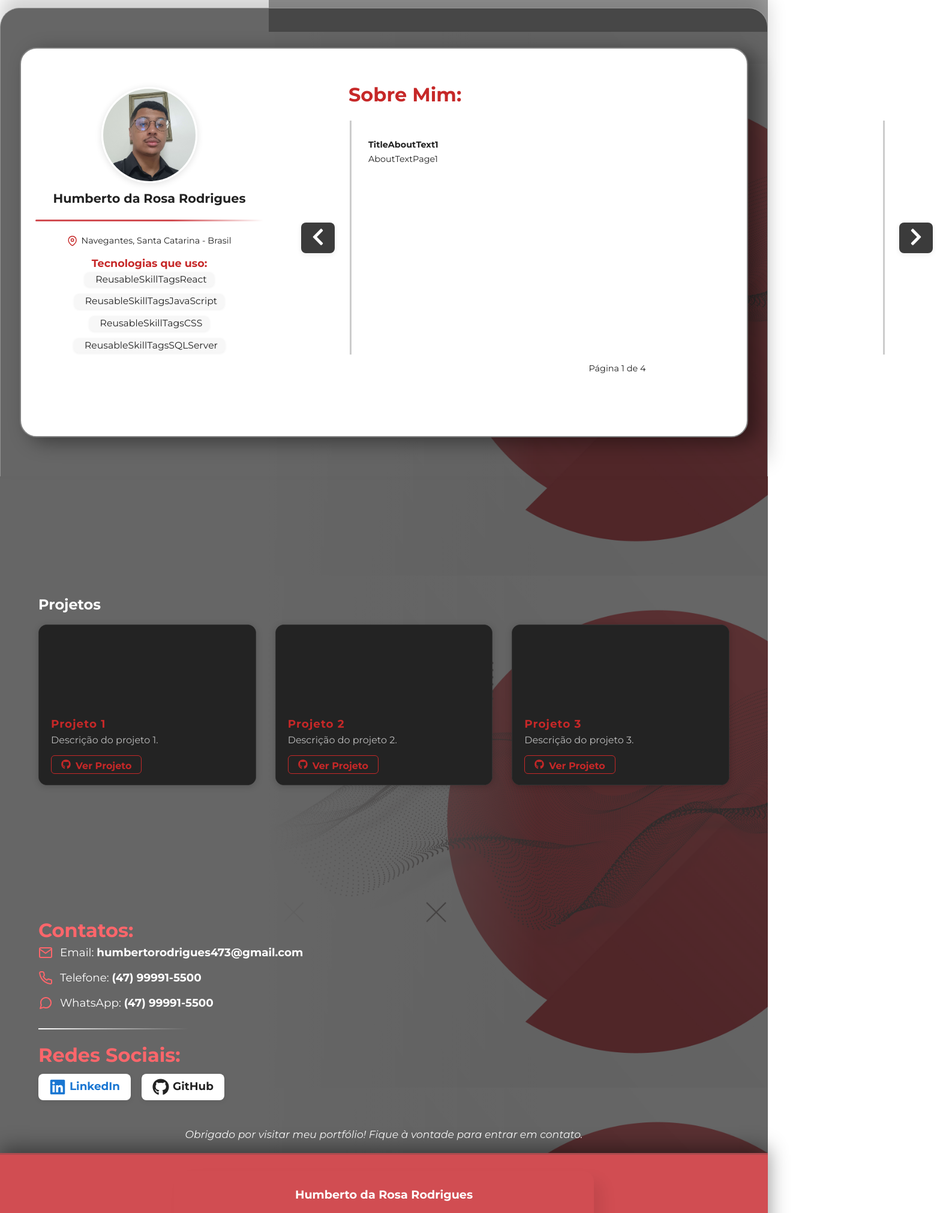
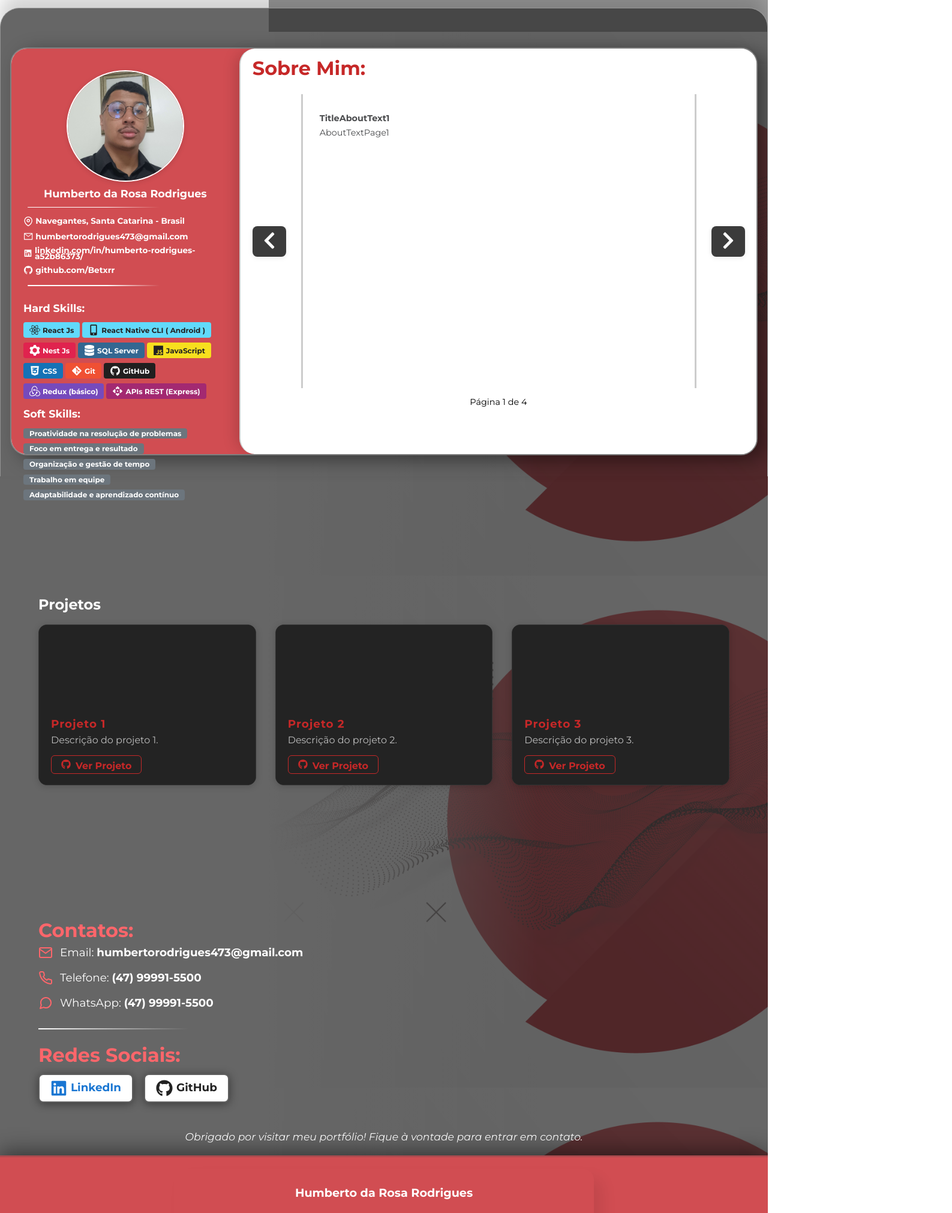
Before and after one commit to Betxrr/Portfolio-Humberto, a React (Vite) app in the folder Front-end/: page / in a window 1280 px wide. Shown: the part 747-2769 px from the top of the page at 60% size, 1587 px wide, since content can reach past the window. Built offline with nearby package versions, Linux system fonts and the light colour scheme; grey boxes are pictures that could not be loaded; a web font is replaced by a local one.

Commit message:
Refatora Resume.jsx: centraliza nome e foto, ajusta alinhamento dos itens, adiciona SkillTag reutilizável para hard e soft skills, melhora espaçamento e visual das seções

```diff
--- a/Front-end/src/components/Pagination/ResumeTextPagination.module.css
+++ b/Front-end/src/components/Pagination/ResumeTextPagination.module.css
@@ -1,21 +1,18 @@
 .TextContainer {
   display: flex;
   width: 100%;
-  align-items: stretch;
+  align-items: center;
   justify-content: space-between;
-  height: 390px;
+  height: 490px;
 }
 
 .LeftButton {
-  width: 80px;
-  min-width: 80px;
-  max-width: 80px;
+
   display: flex;
   align-items: center;
   justify-content: center;
   font-size: 2rem;
   height: 100%;
-  flex: 0 0 60px;
   padding-right: 25px;
 
 }
@@ -46,4 +43,5 @@
   display: flex;
   justify-content: center;
   margin-top: 12px;
+  color: black;
 }
--- /dev/null
+++ b/Front-end/src/components/Tags/SkillTag.jsx
@@ -0,0 +1,31 @@
+import React from 'react';
+import styles from './SkillTag.module.css';
+
+import { FaReact, FaJs, FaCss3Alt, FaDatabase, FaGitAlt, FaMobileAlt, FaGithub } from 'react-icons/fa';
+import { SiRedux, SiNestjs } from 'react-icons/si';
+import { MdApi } from "react-icons/md";
+import { ImCog } from "react-icons/im";
+
+const iconMap = {
+  react: FaReact,
+  'react-native': FaMobileAlt,
+  javascript: FaJs,
+  css: FaCss3Alt,
+  sql: FaDatabase,
+  git: FaGitAlt,
+  github: FaGithub,
+  api: MdApi,
+  redux: SiRedux,
+  nestjs: SiNestjs,
+};
+
+export default function SkillTag({ icon, color, children }) {
+  const IconComponent = icon || iconMap[color];
+
+  return (
+    <span className={`${styles.skillTag} ${styles[color]}`}>
+      {IconComponent && <IconComponent size={18} />}
+      {children}
+    </span>
+  );
+}
--- /dev/null
+++ b/Front-end/src/components/Tags/SkillTag.module.css
@@ -0,0 +1,73 @@
+/* src/components/Tags/SkillTag.module.css */
+
+.skillTag {
+  display: inline-flex;
+  align-items: center;
+  gap: 4px;
+  border-radius: 4px;
+  padding: 4px 10px;
+  font-size: 0.75rem;
+  font-weight: bold;
+  margin: 2px 0;
+  white-space: nowrap;
+}
+
+.react {
+  background-color: #61DAFB;
+  color: #222;
+}
+
+.javascript {
+  background-color: #F7DF1E;
+  color: #222;
+}
+
+.css {
+  background-color: #1572B6;
+  color: #fff;
+}
+
+.sql {
+  background-color: #336791;
+  color: #fff;
+}
+
+.git {
+  background-color: #F05033;
+  color: #fff;
+}
+
+.github {
+  background-color: #211F1F;
+  color: #fff;
+}
+
+.api {
+  background-color: #A32971;
+  color: #fff;
+}
+
+.redux {
+  background-color: #764ABC;
+  color: #fff;
+}
+
+.component {
+  background-color: #4CAF50;
+  color: #fff;
+}
+
+.react-native {
+  background-color: #61DAFB;
+  color: #222;
+}
+
+.soft-skill {
+  background-color: #6c757d;
+  color: #fff;
+}
+
+.nestjs {
+  background-color: #E0234E;
+  color: #fff;
+}
--- a/Front-end/src/components/layouts/Footer.jsx
+++ b/Front-end/src/components/layouts/Footer.jsx
@@ -16,7 +16,7 @@ export default function Footer() {
             className={styles.text}
             style={{
               fontStyle: "italic",
-              fontSize: "1.15rem",
+              fontSize: "0.9rem",
               color: "#fff",
               margin: "16px 0",
             }}
@@ -24,7 +24,6 @@ export default function Footer() {
             &quot;Este é meu Website e Portfólio oficial. Todos os detalhes dos
             trabalhos desenvolvidos por mim estarão aqui.&quot;
           </p>
-          <br />
           <div className={styles.LinhaCentralizada}></div>
           <br />
           <p className={styles.text}>
--- a/Front-end/src/components/layouts/Footer.module.css
+++ b/Front-end/src/components/layouts/Footer.module.css
@@ -1,6 +1,6 @@
 .section {
   display: flex;
-  min-height: 45vh;
+  min-height: 38vh;
   background: var(--color-primary);
   color: #fff;
   align-items: center;
--- a/Front-end/src/components/sections/Contact.jsx
+++ b/Front-end/src/components/sections/Contact.jsx
@@ -29,19 +29,8 @@ export default function Contact() {
                             href="https://www.linkedin.com/in/humberto-rodrigues-a52b86373/"
                             target="_blank"
                             rel="noopener noreferrer"
-                            className={styles.ContactLink}
-                            style={{
-                                background: "#fff",
-                                borderRadius: "8px",
-                                padding: "8px 18px",
-                                color: "#1976d2",
-                                fontWeight: "bold",
-                                fontSize: "1.15rem",
-                                display: "flex",
-                                alignItems: "center",
-                                gap: "6px",
-                                boxShadow: "0 2px 8px rgba(0,0,0,0.08)"
-                            }}
+                            className={styles.ContactLinkdin}
+
                         >
                             <FaLinkedin size={28} color="#1976d2" />
                             LinkedIn
@@ -50,19 +39,8 @@ export default function Contact() {
                             href="https://github.com/Betxrr"
                             target="_blank"
                             rel="noopener noreferrer"
-                            className={styles.ContactLink}
-                            style={{
-                                background: "#fff",
-                                borderRadius: "8px",
-                                padding: "8px 18px",
-                                color: "#222",
-                                fontWeight: "bold",
-                                fontSize: "1.15rem",
-                                display: "flex",
-                                alignItems: "center",
-                                gap: "6px",
-                                boxShadow: "0 2px 8px rgba(0,0,0,0.08)"
-                            }}
+                            className={styles.ContactLinkGithub}
+
                         >
                             <FaGithub size={28} color="#222" />
                             GitHub
--- a/Front-end/src/components/sections/Contact.module.css
+++ b/Front-end/src/components/sections/Contact.module.css
@@ -37,22 +37,9 @@
     gap: 12px;
 }
 
-.ContactLink {
-    color: var(--color-primary-light);
-    display: flex;
-    align-items: center;
-    gap: 6px;
-    text-decoration: none;
-    font-weight: bold;
-    font-size: 1.15rem;
-    border-radius: 8px;
-    padding: 8px 18px;
-    transition: background 0.2s, color 0.2s;
-    background: transparent;
-}
 
-.ContactLink {
-    color: var(--color-primary-light);
+.ContactLinkdin {
+    color: #1976d2;
     display: flex;
     align-items: center;
     gap: 6px;
@@ -60,21 +47,49 @@
     font-weight: bold;
     font-size: 1.15rem;
     width: fit-content;
+    background: #fff;
+    border-radius: 8px;
+    padding: 8px 18px;
+        border: 2px solid #606060;
+
+    box-shadow: 0 2px 15px rgba(0, 0, 0, 0.453);
+    transition: background 0.2s, color 0.2s, box-shadow 0.2s, transform 0.2s;
 }
 
-.ContactGithub:hover {
+.ContactLinkdin:hover {
     background: #fff;
-    box-shadow: 0 4px 16px rgba(0,0,0,0.18);
+    box-shadow: 0 4px 16px rgba(0, 0, 0, 0.18);
     transform: translateY(-2px) scale(1.04);
-    color: rgb(0, 0, 0);
+        border: 2px solid #606060;
+
+    color: #1976d2;
 }
 
-.ContactLinkDin:hover {
+.ContactLinkGithub {
+    color: #222;
+    display: flex;
+    align-items: center;
+    gap: 6px;
+    text-decoration: none;
+    font-weight: bold;
+    font-size: 1.15rem;
+    width: fit-content;
     background: #fff;
-    box-shadow: 0 4px 16px rgba(0,0,0,0.18);
+    border-radius: 8px;
+    padding: 8px 18px;
+    border: 2px solid #606060;
+    box-shadow: 0 2px 15px rgba(0, 0, 0, 0.453);
+    transition: background 0.2s, color 0.2s, box-shadow 0.2s, transform 0.2s;
+}
+
+.ContactLinkGithub:hover {
+    background: #fff;
+    box-shadow: 0 4px 16px rgba(0, 0, 0, 0.18);
     transform: translateY(-2px) scale(1.04);
-    color: rgb(0, 152, 194);
+    color: #222;
 }
+
+
 
 .ContactDivider {
     width: 250px;
--- a/Front-end/src/components/sections/Resume.jsx
+++ b/Front-end/src/components/sections/Resume.jsx
@@ -2,66 +2,94 @@ import React from "react";
 import styles from "./Resume.module.css";
 import TextPagination from "../Pagination/ResumeTextPagination.jsx";
 import { FiMapPin } from "react-icons/fi";
+import { AiOutlineMail, AiFillLinkedin, AiFillGithub } from 'react-icons/ai';
+import SkillTag from "../Tags/SkillTag.jsx";
+import { FaReact, FaJs, FaCss3Alt, FaDatabase, FaGitAlt, FaGithub, FaMobileAlt } from "react-icons/fa";
+import { SiRedux } from 'react-icons/si';
+import { MdApi } from "react-icons/md";
+import { ImCog } from "react-icons/im";
+
 
 export default function Resume() {
    return (
       <section className={styles.section} id="resume">
          <div className={styles.ContainerBox}>
+            <div className={styles.PrimaryColorBackground}>
                <div className={styles.ResumeFlex}>
                   <div className={styles.ResumeLeft}>
+                     <div className={styles.HeaderResumeLeft}>
                         <div className={styles.ResumePhoto}>
                            <img alt="Profile" src="/images/Profile-Image.jpg" />
                         </div>
-            <div
-              className={styles.ResumeText}
-              style={{
-                fontSize: "1.3rem",
-                fontWeight: "bold",
-                textAlign: "center",
-                marginTop: "8px",
-              }}
-            >
+                        <div className={styles.NomeCentralizado}>
                            Humberto da Rosa Rodrigues
                         </div>
+                     </div>
+
                      <div className={styles.LinhaCentralizada}></div>
 
-            <div
-              className={styles.ResumeText}
-              style={{
-                display: "flex",
-                alignItems: "center",
-                justifyContent: "center",
-                gap: "6px",
-                marginTop: "2px",
-              }}
-            >
-              <FiMapPin style={{ color: "#c62828", fontSize: "1.2em" }} />
+                     <div className={styles.LocalizacaoTexto}>
+                        <FiMapPin className={styles.LocationIcon} />
                         Navegantes, Santa Catarina - Brasil
                      </div>
+                     <div className={styles.LocalizacaoTexto}>
+                        <AiOutlineMail className={styles.LocationIcon} />
+                        humbertorodrigues473@gmail.com
+                     </div>
+                     <div className={styles.LocalizacaoTexto}>
+                        <AiFillLinkedin className={styles.LocationIcon} />
+                        <a
+                           href="https://www.linkedin.com/in/humberto-rodrigues-a52b86373/"
+                           target="_blank"
+                           rel="noopener noreferrer"
+                        >
+                           linkedin.com/in/humberto-rodrigues-a52b86373/
+                        </a>
+                     </div>
+                     <div className={styles.LocalizacaoTexto}>
+                        <AiFillGithub className={styles.LocationIcon} />
+                        <a
+                           href="https://github.com/Betxrr"
+                           target="_blank"
+                           rel="noopener noreferrer"
+                        >
+                           github.com/Betxrr
+                        </a>
+                     </div>
+
+                     <div className={styles.LinhaCentralizada}></div>
+
                      <div className={styles.SkillsBox}>
                         <div className={styles.SkillsSection}>
-                <h4 className={styles.SkillsTitle}>Tecnologias que uso:</h4>
+                           <h4 className={styles.SkillsTitle}>Hard Skills:</h4>
                            <div className={styles.SkillsList}>
-                  <span className={styles.SkillItem} title="React">
-                    <span role="img" aria-label="React"></span>
-                    ReusableSkillTagsReact
-                  </span>
-                  <span className={styles.SkillItem} title="JavaScript">
-                    <span role="img" aria-label="JavaScript"></span>
-                    ReusableSkillTagsJavaScript
-                  </span>
-                  <span className={styles.SkillItem} title="CSS">
-                    <span role="img" aria-label="CSS"></span>
-                    ReusableSkillTagsCSS
-                  </span>
-                  <span className={styles.SkillItem} title="SQL Server">
-                    <span role="img" aria-label="SQL"></span>
-                    ReusableSkillTagsSQLServer
-                  </span>
+                              <SkillTag icon={FaReact} color="react">React Js</SkillTag>
+                              <SkillTag icon={FaMobileAlt} color="react-native">React Native CLI ( Android )</SkillTag>
+                              <SkillTag icon={ImCog} color="nestjs">Nest Js</SkillTag>
+                              <SkillTag icon={FaDatabase} color="sql">SQL Server</SkillTag>
+                              <SkillTag icon={FaJs} color="javascript">JavaScript</SkillTag>
+                              <SkillTag icon={FaCss3Alt} color="css">CSS</SkillTag>
+                              <SkillTag icon={FaGitAlt} color="git">Git</SkillTag>
+                              <SkillTag icon={AiFillGithub} color="github">GitHub</SkillTag>
+                              <SkillTag icon={SiRedux} color="redux">Redux (básico)</SkillTag>
+                              <SkillTag icon={MdApi} color="api">APIs REST (Express)</SkillTag>
+                           </div>
+                        </div>
+                <div className={styles.SkillsSection}>
+                           <h4 className={styles.SkillsTitle}>Soft Skills:</h4>
+                           <div className={styles.SkillsList}>
+                              <SkillTag color="soft-skill">Proatividade na resolução de problemas</SkillTag>
+                              <SkillTag color="soft-skill">Foco em entrega e resultado  </SkillTag>
+                              <SkillTag color="soft-skill">Organização e gestão de tempo</SkillTag>
+                              <SkillTag color="soft-skill">Trabalho em equipe</SkillTag>
+                              <SkillTag color="soft-skill">Adaptabilidade e aprendizado contínuo</SkillTag>
                            </div>
                         </div>
                      </div>
                   </div>
+               </div>
+            </div>
+            <div className={styles.WhiteBackground}>
                <div>
                   <div className={styles.ResumeRight}>
                      <h3 className={styles.ResumeTitle}>Sobre Mim:</h3>
--- a/Front-end/src/components/sections/Resume.module.css
+++ b/Front-end/src/components/sections/Resume.module.css
@@ -1,50 +1,83 @@
-/* Skills Template */
+:root {
+  --spacing-base: 1rem;
+  --spacing-small: 0.45rem;
+  --spacing-xsmall: 0.25rem;
+
+}
+
 .SkillsBox {
   display: flex;
   flex-direction: column;
-  gap: 18px;
-  align-items: center;
-  margin-top: 18px;
-  margin-bottom: 8px;
+  gap: var(--spacing-base);
+  margin-top: var(--spacing-base);
+  margin-bottom: var(--spacing-small);
 }
 
 .SkillsSection {
   display: flex;
   flex-direction: column;
-  align-items: center;
+  align-items: flex-start;
   width: 100%;
+  gap: var(--spacing-small);
 }
 
 .SkillsTitle {
   font-size: 1.1rem;
   font-weight: bold;
-  color: #c62828;
-  margin-bottom: 8px;
+  color: var(--color-text-light);
+  margin-bottom: var(--spacing-small);
 }
 
 .SkillsList {
   display: flex;
   flex-direction: row;
-  gap: 12px;
-  justify-content: center;
+  gap: var(--spacing-xsmall);
+  justify-content: flex-start;
   flex-wrap: wrap;
 }
 
 .SkillItem {
   display: flex;
   align-items: center;
-  gap: 6px;
-  background: #f7f7f7;
-  color: #222;
-  border-radius: 8px;
-  padding: 6px 12px;
-  font-size: 0.98rem;
-  box-shadow: 0 1px 4px rgba(0,0,0,0.07);
-  transition: background 0.2s;
+  gap: var(--spacing-xsmall);
+  color: var(--color-text-light);
+  border-radius: 4px;
+  padding: 4px 8px;
+  font-size: 0.75rem;
+  font-weight: bold;
+  background-color: var(--color-secondary-background);
+  color: var(--color-text-dark);
 }
-.SkillItem:hover {
-  background: #ffeaea;
+
+.skill-react {
+  background-color: #61DAFB;
+  color: var(--color-text-dark);
 }
+
+.skill-javascript {
+  background-color: #F7DF1E;
+  color: var(--color-text-dark);
+}
+
+.skill-css {
+  background-color: #1572B6;
+  color: var(--color-text-light);
+}
+
+.skill-sql {
+  background-color: #336791;
+  color: var(--color-text-light);
+}
+
+.contactItem {
+  background-color: #444;
+  color: var(--color-text-light);
+}
+
+.contactItem:hover {
+  background-color: #666;
+}
+
 .section {
   min-height: 97.6vh;
   border-top: 1px solid rgb(148, 148, 148);
@@ -60,68 +93,157 @@
   scroll-margin-top: -55px;
   padding: 32px 0;
   padding-top: 65px;
-
 }
 
 .ContainerBox {
-  width: 95%;
+  width: 97.5%;
   margin: auto;
   background: #fff;
   border-radius: 28px;
   box-shadow: 15px 8px 32px 0 rgba(0, 0, 0, 0.411);
-  padding: 32px 24px;
   z-index: 2;
-  height: 650px;
-  border: gray solid 2px ;
+  height: 680px;
+  border: gray solid 2px;
+  display: flex;
+  flex-direction: row;
+}
 
+.PrimaryColorBackground {
+  background: var(--color-primary);
+  color: var(--color-text-light);
+  border-top-left-radius: 26px;
+  border-bottom-left-radius: 26px;
+  font-weight: bold;
+  width: 750px;
+  align-items: center;
+  z-index: 3;
+}
+
+.HeaderResumeLeft {
+  display: flex;
+  flex-direction: column;
+  align-items: center;
+  gap: var(--spacing-small);
+  width: 100%;
+}
+
+.WhiteBackground {
+  background: white;
+  border-left: rgba(128, 128, 128, 0.396) solid 2px;
+  border-top-left-radius: 26px;
+  border-bottom-left-radius: 26px;
+  border-top-right-radius: 26px;
+  border-bottom-right-radius: 26px;
+  width: 1600px;
+  color: #222;
+  z-index: 3;
+  margin-left: -24px;
+  box-shadow: -12px 0 24px -8px rgba(0, 0, 0, 0.18);
 }
 
 .ResumeFlex {
   display: flex;
-  gap: 32px;
+  gap: var(--spacing-base);
   align-items: flex-start;
+  justify-content: center;
   width: 100%;
 }
 
 .ResumeLeft {
-  flex: 0.5;
+  flex: 1;
   display: flex;
   flex-direction: column;
-  align-items: center;
+  align-items: flex-start;
   justify-content: flex-start;
-  padding-top: 32px;
+  padding-top: 1rem;
+  padding-right: 1.5rem;
+  margin: 1.25rem;
+  gap: var(--spacing-small);
+  box-sizing: border-box;
 }
 
 .ResumePhoto {
-  width: 160px;
-  height: 160px;
+  width: 12.25rem;
+  height: 11.625rem;
   overflow: hidden;
-  border: 3px solid #fff;
-  box-shadow: 0 2px 12px rgba(0,0,0,0.12);
+  border: 2px solid var(--color-text-light);
+  box-shadow: 0 2px 8px rgba(0, 0, 0, 0.12);
   border-radius: 50%;
+  margin-bottom: var(--spacing-xsmall);
+  display: flex;
+  justify-content: center;
+  align-items: center;
+}
+
+.ResumePhoto img {
+  width: 100%;
+  height: auto;
 }
 
 .ResumeRight {
-  width: 1100px;
-  height: 500px;
-  padding: 32px 24px;
-  border-radius: 24px;
-  margin: 0 8px;
+  flex: 2;
+  display: flex;
+  flex-direction: column;
+  align-items: stretch;
+  justify-content: flex-start;
+  margin: 1.25rem;
 }
 
 .ResumeTitle {
   font-size: 2rem;
   font-weight: bold;
   color: #c62828;
-  margin-bottom: 18px;
+  margin-bottom: 1.125rem;
   text-align: left;
-  padding-left: 78px;
 }
 
 .ResumeText {
   font-size: 0.9em;
-  color: #222;
+  color: var(--color-text-dark);
   line-height: 1.7;
+}
+
+.LinhaCentralizada {
+  width: 13.75rem;
+  height: 1.5px;
+  background: linear-gradient(90deg, var(--color-text-light) 60%, transparent 100%);
+  margin: var(--spacing-small);
+  border-radius: 2px;
+  border: none;
+  display: block;
+}
+
+.NomeCentralizado {
+  font-size: 1.1rem;
+  font-weight: bold;
+  text-align: center;
+  margin-top: 2px;
+  color: white;
+}
+
+.LocalizacaoTexto {
+  display: flex;
+  align-items: center;
+  gap: 4px;
+  font-size: 0.85em;
+  color: white;
+  margin-bottom: 2px;
+}
+
+.LocalizacaoTexto a {
+  color: #fff !important;
+  font-weight: bold;
+  text-decoration: none;
+}
+
+.LocalizacaoTexto a:hover {
+  color: #7aafe3 !important;
+  text-decoration: underline;
+}
+
+.LocationIcon {
+  color: #ffffff;
+  font-size: 1.2em;
 }
 
 @media (max-width: 900px) {
@@ -129,23 +251,22 @@
     flex-direction: column;
     gap: 0;
   }
+
   .ResumeLeft {
     align-items: center;
     padding-top: 0;
     padding-left: 0;
   }
+
   .ResumeRight {
     padding: 24px 10px;
     margin: 0;
   }
 }
 
-.LinhaCentralizada {
-    width: 380px;
-    height: 3px;
-    background: linear-gradient(90deg, var(--color-primary) 60%, #fff 100%);
-    margin: 18px auto;
-    border-radius: 2px;
-    border: none;
-    display: block;
+.PhotoWrapper {
+  display: flex;
+  justify-content: center;
+  flex-direction: column;
+  width: 100%;
 }
```
Also changed, not shown: Front-end/src/components/sections/Hero.jsx (+4 -6 lines). Lines whose indentation alone changed are shown as unchanged.
